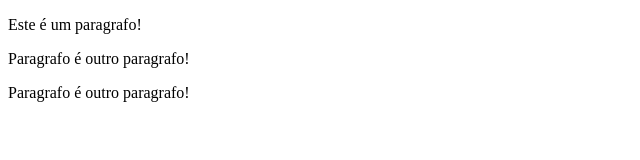
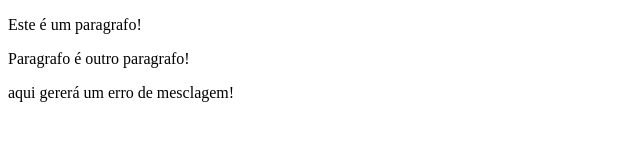
Before and after one commit to Brunaconstante/tarefa2802, a plain HTML site: page index.html in a window 1280 px wide. Shown: the full height of the page, 0-640 px from the left. Drawn offline with Linux system fonts and the light colour scheme.

Commit message:
versao com conflito

```diff
--- a/index.html
+++ b/index.html
@@ -6,7 +6,7 @@
 <body>
 <p>Este é um paragrafo!</p>
 <p>Paragrafo é outro paragrafo!</p>
-	<p>Paragrafo é outro paragrafo!</p>
+<p>aqui gererá um erro de mesclagem!</p>
 </body>
 
 </html>
```
